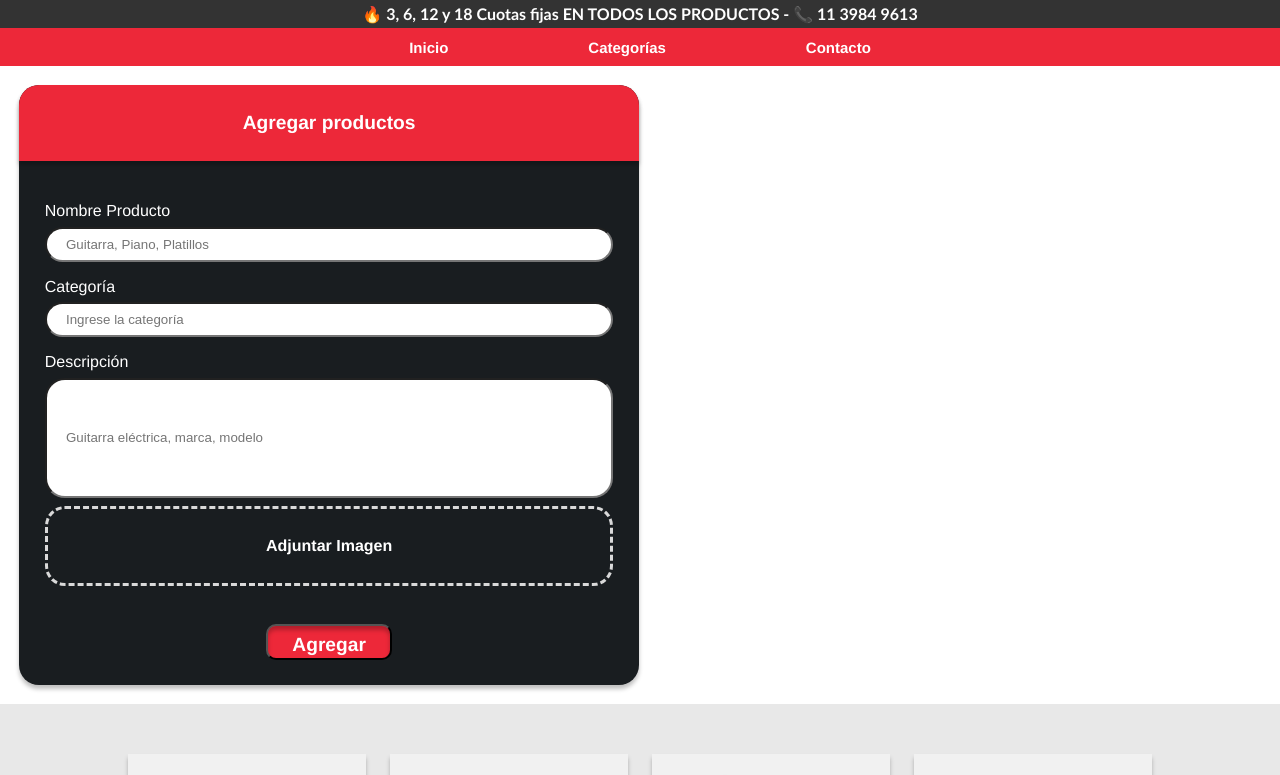
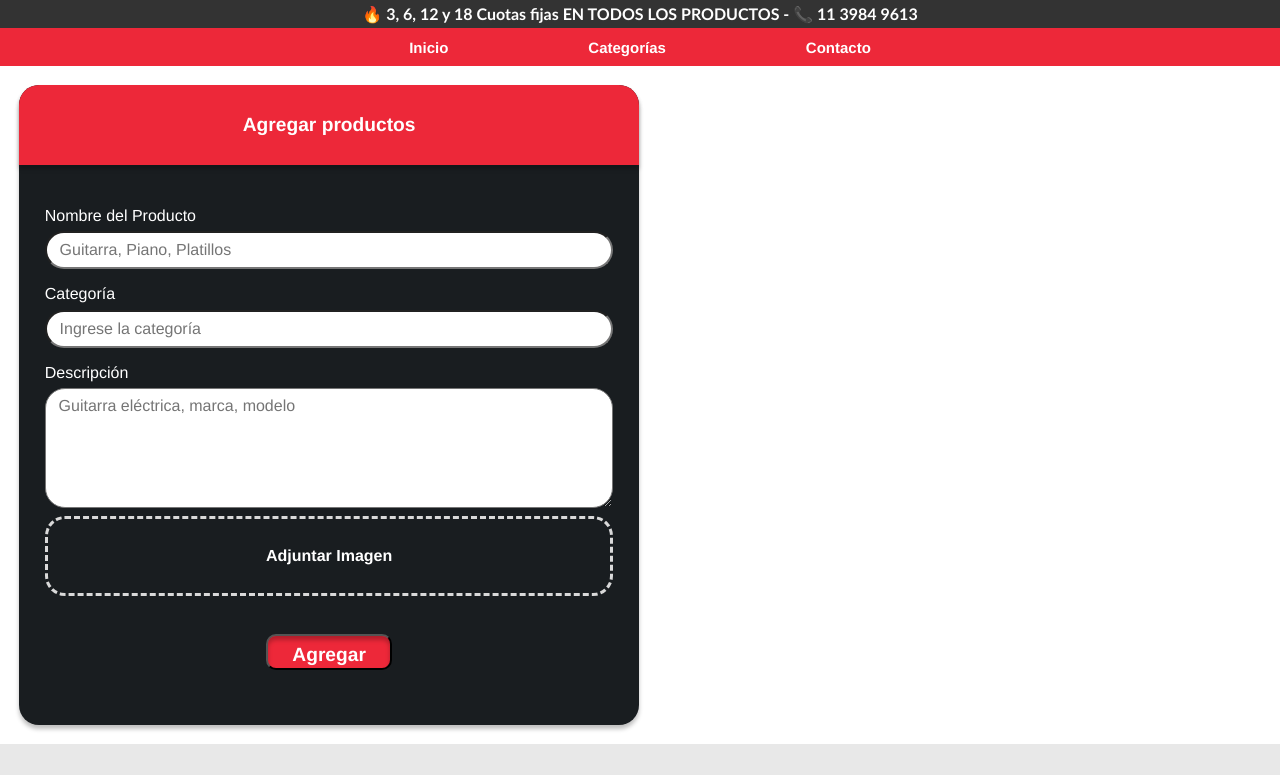
Before and after one commit to JavierNicolasRamos/proyecto-integrador-front, a React (Vite) app: page /product/new in a window 1280 px wide. Shown: the top 775 px of the page. Built offline with nearby package versions, Linux system fonts and the light colour scheme.

Commit message:
feature finished, front only

```diff
--- a/src/Routes/NewProduct.jsx
+++ b/src/Routes/NewProduct.jsx
@@ -52,7 +52,7 @@ const NewProduct = () => {
       <section className="NewProductSection">
         <div className="NewProduct-title"><p>Agregar productos</p></div>
         <form onSubmit={handleSubmit}>
-          <label htmlFor="name">Nombre Producto</label>
+          <label htmlFor="name">Nombre del Producto</label>
           <input
             id="name"
             type="text"
@@ -71,7 +71,7 @@ const NewProduct = () => {
           />
 
           <label htmlFor="detail">Descripción</label>
-          <input
+          <textarea
             id="detail"
             type="text"
             placeholder="Guitarra eléctrica, marca, modelo"
--- a/src/components/NewProductError.jsx
+++ b/src/components/NewProductError.jsx
@@ -1,8 +1,8 @@
-
+import "../styles/NewProductError.css";
 
 function NewProductError() {
   return (
-    <div className="Error">
+    <div className="NewProductError">
       <p>Por favor chequea que la información sea correcta</p>
     </div>
   );
--- a/src/styles/NewProduct.css
+++ b/src/styles/NewProduct.css
@@ -6,7 +6,7 @@
 .NewProductSection {
   display: flex;
   flex-direction: column;
-  height: 75vh;
+  height: 80vh;
   width: 50%;
   background-color: rgba(25, 29, 32, 1);
   margin: 1.5vw;
@@ -38,21 +38,29 @@
   padding: 2vw;
   font-family: Helvetica;
   font-size: 1rem;
-  font-weight: 400;
+  font-weight: 500;
 }
 
 .NewProductSection form label {
   padding: 2vh 0 0.8vh 0;
 }
 
-.NewProductSection form input {
+.NewProductSection form input, .NewProductSection form textarea  {
   padding: 1vh 0 1vh 0;
   border-radius: 45px;
+  padding-left: 1vw;
+  font-family: Helvetica;
+  font-size: 1rem;
+  font-weight: 400;
+
 }
 
 .NewProductSection form input::placeholder {
-  padding-left: 1.5vw;
+  vertical-align: top;
+  line-height: 1;
 }
+
+
 
 #detail {
   height: 15vh;
@@ -67,6 +75,11 @@
   border-radius: 20px;
   margin: 1vh 0 1vh;
   height: 10vh;
+}
+
+#images {
+  height: 100%;
+  width: 100%;
 }
 
 .uploadImages::before {
@@ -116,4 +129,6 @@
   flex-direction: column;
   align-items: center;
   justify-content: center;
+  cursor: pointer;
+  padding-left: 0;
 }
--- /dev/null
+++ b/src/styles/NewProductError.css
@@ -0,0 +1,6 @@
+.NewProductError {
+  color: red;
+  font-size: 1rem;
+  font-family: Helvetica;
+  text-align: center;
+}
```
